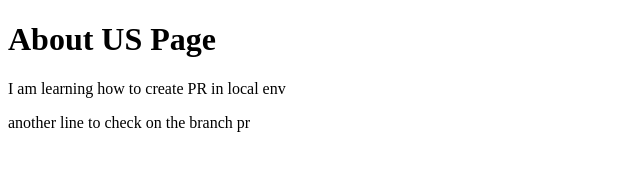
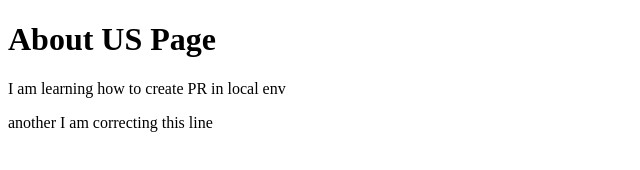
Before and after one commit to atik-fe/beta-testing, a plain HTML site: page about.html in a window 1280 px wide. Shown: the full height of the page, 0-640 px from the left. Drawn offline with Linux system fonts and the light colour scheme.

```diff
--- a/about.html
+++ b/about.html
@@ -9,6 +9,6 @@
 <body>
     <h1>About US Page</h1>
     <p>I am learning how to create PR in local env</p>
-    <p>another line to check on the branch pr</p>
+    <p>another I am correcting this line</p>
 </body>
 </html>
```
